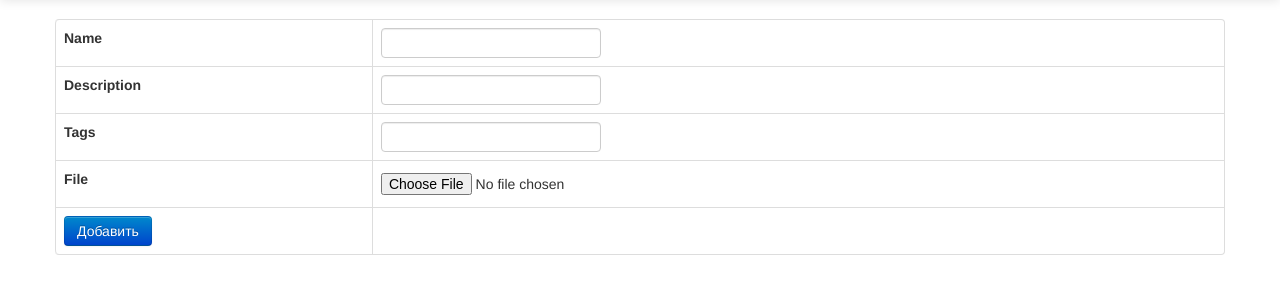
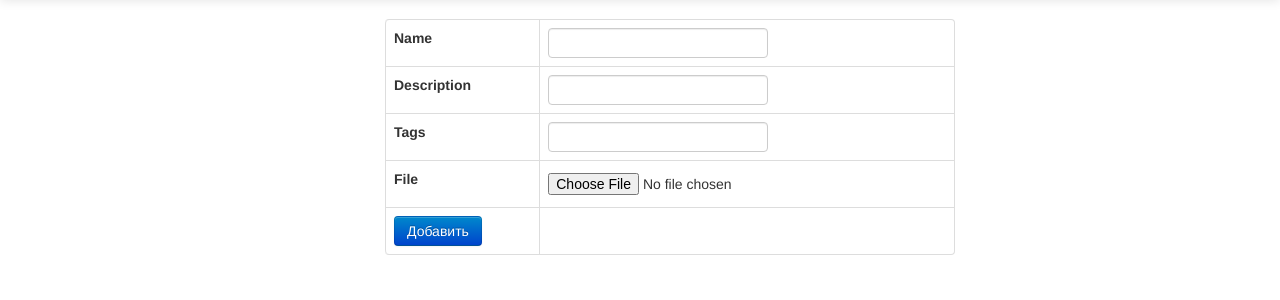
Before and after one commit to Disasm/article-base, a Django app: page /new/ in a window 1280 px wide. Shown: the part 41-341 px from the top of the page. Run offline with Django 3.2, Linux system fonts and the light colour scheme; the visitor is signed in with stand-in values (Sample User, id 1).

Commit message:
Narrow content space

```diff
--- a/web/templates/main.html
+++ b/web/templates/main.html
@@ -51,7 +51,11 @@
     </div>
 </div>
 <div class="container">
-    {% block content %}{% endblock %}
+    <div class="span3"></div>
+    <div class="span6">
+        {% block content %}{% endblock %}
+    </div>
+    <div class="span3"></div>
 </div>
 </body>
 </html>
```
